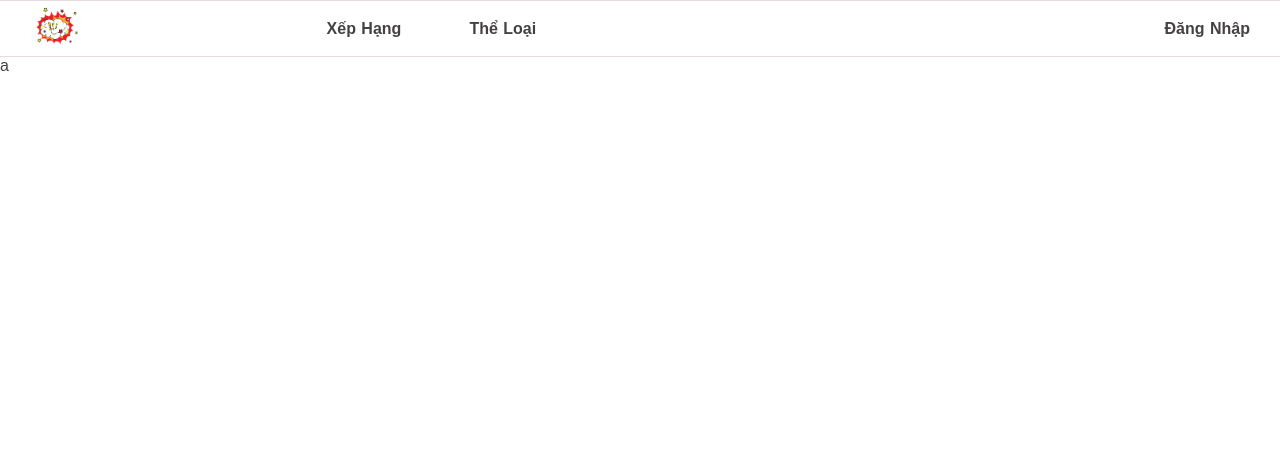
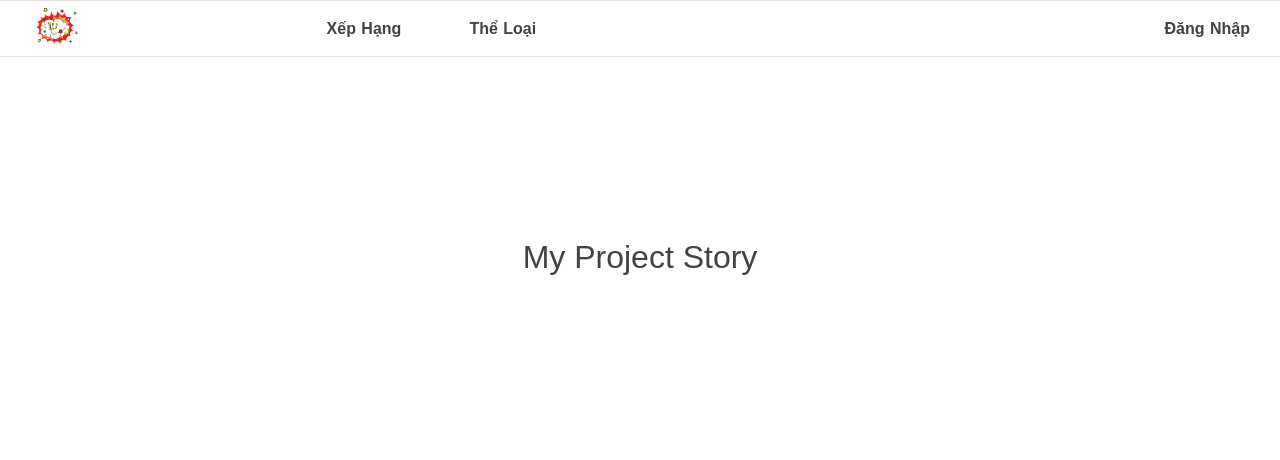
Before and after one commit to phungngochuyhoang/Demo_PJ_Comic, a plain HTML site: page index.html in a window 1280 px wide. Drawn offline with nearby package versions, Linux system fonts and the light colour scheme.

Commit message:
story word

```diff
--- a/index.html
+++ b/index.html
@@ -6,6 +6,17 @@
     <title> Home </title>
     <link rel="stylesheet" href="https://stackpath.bootstrapcdn.com/font-awesome/4.7.0/css/font-awesome.min.css" integrity="sha384-wvfXpqpZZVQGK6TAh5PVlGOfQNHSoD2xbE+QkPxCAFlNEevoEH3Sl0sibVcOQVnN" crossorigin="anonymous">
     <link rel="stylesheet" href="./Resources/Css/style.css">
+    <style>
+        .section-content {
+            display: flex;
+            justify-content: center;
+            align-items: center;
+            height: 50vh;
+        }
+        p {
+            font-size: 2em;
+        }
+    </style>
 </head>
 <body>
     <!-- Header -->
@@ -54,7 +65,9 @@
         </div>
     </header>
     <!-- Header -->
-    <p> a </p>
+    <section class="section-content">
+        <p> My Project Story </p>
+    </section>
     <script src="https://ajax.googleapis.com/ajax/libs/jquery/3.5.1/jquery.min.js"></script>
     <script src="./Resources/Js/index.js"></script>
 </body>
```
